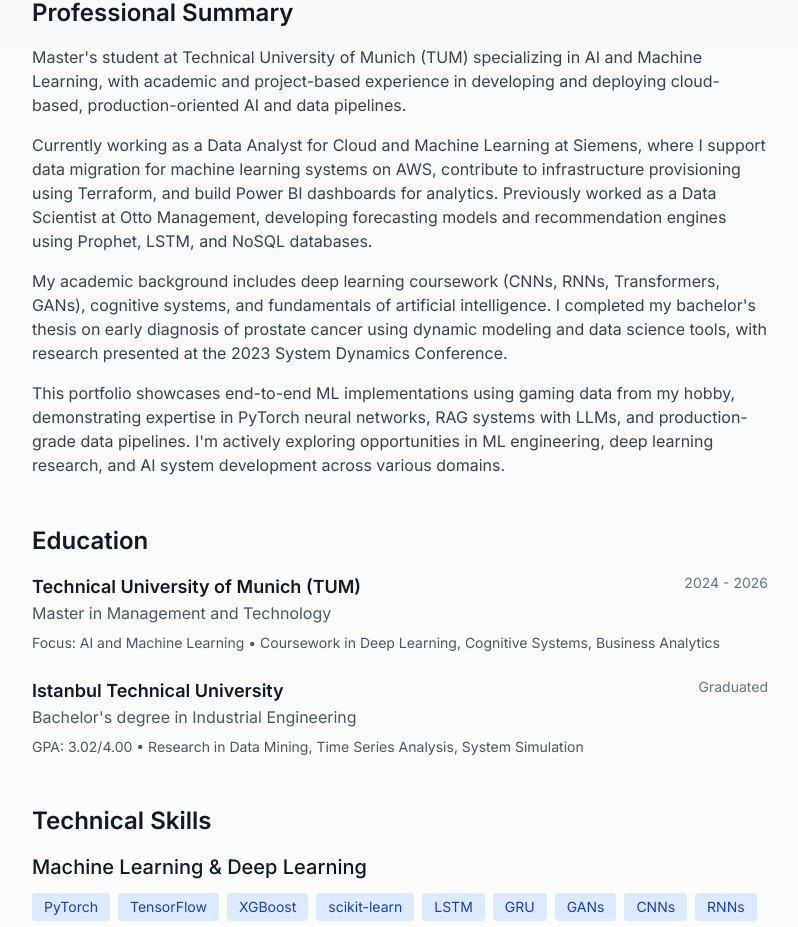
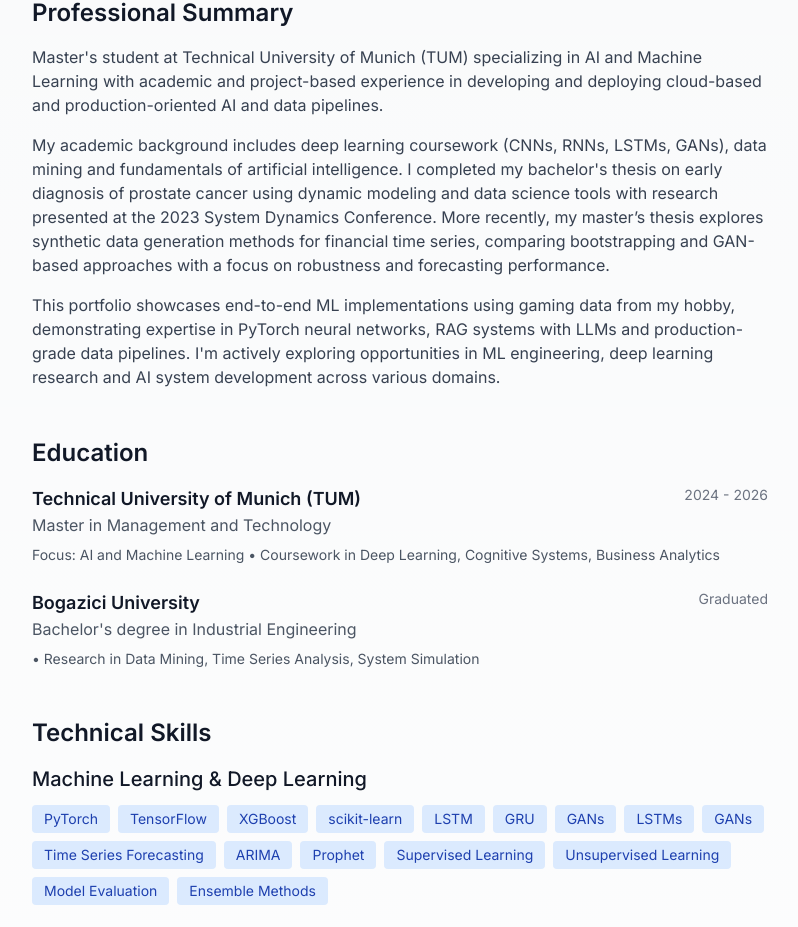
Before and after one commit to ozlem-senel/ml-systems-portfolio, a Next.js app in the folder portfolio-site/: page /about in a window 1280 px wide. Shown: the part 213-1140 px from the top of the page, without its empty margins (240-1038 px from the left). Built offline with nearby package versions, Linux system fonts and the light colour scheme.

Commit message:
about me changed

```diff
--- a/portfolio-site/app/about/page.tsx
+++ b/portfolio-site/app/about/page.tsx
@@ -6,24 +6,19 @@
       <section className="mb-12">
         <h2 className="text-2xl font-semibold mb-4">Professional Summary</h2>
         <p className="text-gray-700 dark:text-gray-300 mb-4">
-          Master's student at Technical University of Munich (TUM) specializing in AI and Machine Learning, with academic and
-          project-based experience in developing and deploying cloud-based, production-oriented AI and data pipelines.
+          Master's student at Technical University of Munich (TUM) specializing in AI and Machine Learning with academic and
+          project-based experience in developing and deploying cloud-based and production-oriented AI and data pipelines.
         </p>
         <p className="text-gray-700 dark:text-gray-300 mb-4">
-          Currently working as a Data Analyst for Cloud and Machine Learning at Siemens, where I support data migration for
-          machine learning systems on AWS, contribute to infrastructure provisioning using Terraform, and build Power BI dashboards
-          for analytics. Previously worked as a Data Scientist at Otto Management, developing forecasting models and recommendation
-          engines using Prophet, LSTM, and NoSQL databases.
-        </p>
-        <p className="text-gray-700 dark:text-gray-300 mb-4">
-          My academic background includes deep learning coursework (CNNs, RNNs, Transformers, GANs), cognitive systems, and
+          My academic background includes deep learning coursework (CNNs, RNNs, LSTMs, GANs), data mining and
           fundamentals of artificial intelligence. I completed my bachelor's thesis on early diagnosis of prostate cancer using
-          dynamic modeling and data science tools, with research presented at the 2023 System Dynamics Conference.
+          dynamic modeling and data science tools with research presented at the 2023 System Dynamics Conference.
+          More recently, my master’s thesis explores synthetic data generation methods for financial time series, comparing bootstrapping and GAN-based approaches with a focus on robustness and forecasting performance.
         </p>
         <p className="text-gray-700 dark:text-gray-300">
           This portfolio showcases end-to-end ML implementations using gaming data from my hobby, demonstrating expertise in
-          PyTorch neural networks, RAG systems with LLMs, and production-grade data pipelines. I'm actively exploring opportunities
-          in ML engineering, deep learning research, and AI system development across various domains.
+          PyTorch neural networks, RAG systems with LLMs and production-grade data pipelines. I'm actively exploring opportunities
+          in ML engineering, deep learning research and AI system development across various domains.
         </p>
       </section>
 
@@ -44,13 +39,13 @@
         <div>
           <div className="flex justify-between items-start mb-2">
             <div>
-              <h3 className="text-lg font-semibold">Istanbul Technical University</h3>
+              <h3 className="text-lg font-semibold">Bogazici University</h3>
               <p className="text-gray-600 dark:text-gray-400">Bachelor's degree in Industrial Engineering</p>
             </div>
             <span className="text-sm text-gray-500">Graduated</span>
           </div>
           <p className="text-sm text-gray-600 dark:text-gray-400">
-            GPA: 3.02/4.00 • Research in Data Mining, Time Series Analysis, System Simulation
+            • Research in Data Mining, Time Series Analysis, System Simulation
           </p>
         </div>
       </section>
@@ -61,8 +56,8 @@
         <div className="mb-6">
           <h3 className="text-xl font-medium mb-3">Machine Learning & Deep Learning</h3>
           <div className="flex flex-wrap gap-2">
-            {['PyTorch', 'TensorFlow', 'XGBoost', 'scikit-learn', 'LSTM', 'GRU', 'GANs', 'CNNs', 'RNNs',
-              'Transformers', 'Time Series Forecasting', 'ARIMA', 'Prophet', 'Supervised Learning',
+            {['PyTorch', 'TensorFlow', 'XGBoost', 'scikit-learn', 'LSTM', 'GRU', 'GANs', 'LSTMs',
+              'GANs', 'Time Series Forecasting', 'ARIMA', 'Prophet', 'Supervised Learning',
               'Unsupervised Learning', 'Model Evaluation', 'Ensemble Methods'].map((skill) => (
               <span key={skill} className="px-3 py-1 bg-blue-100 dark:bg-blue-900 text-blue-800 dark:text-blue-200 text-sm rounded">
                 {skill}
@@ -86,7 +81,7 @@
         <div className="mb-6">
           <h3 className="text-xl font-medium mb-3">Data Engineering & Databases</h3>
           <div className="flex flex-wrap gap-2">
-            {['Polars', 'Pandas', 'NumPy', 'DuckDB', 'PostgreSQL', 'Snowflake', 'Azure SQL', 'T-SQL',
+            {['Pandas', 'NumPy', 'Polars', 'DuckDB', 'PostgreSQL', 'Snowflake', 'Azure SQL', 'T-SQL',
               'dbt', 'ETL Pipelines', 'Data Quality', 'Feature Engineering'].map((skill) => (
               <span key={skill} className="px-3 py-1 bg-green-100 dark:bg-green-900 text-green-800 dark:text-green-200 text-sm rounded">
                 {skill}
```
